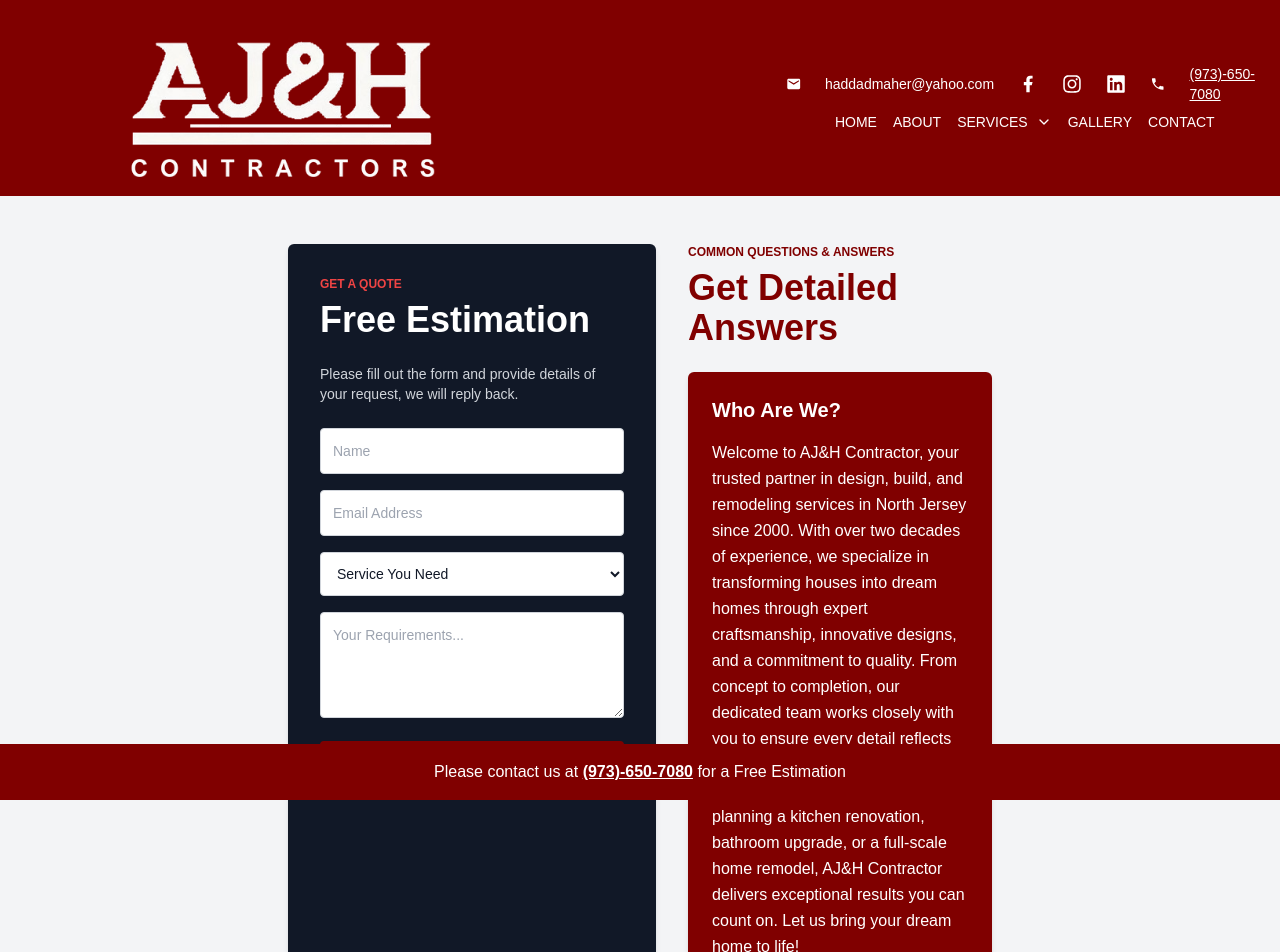
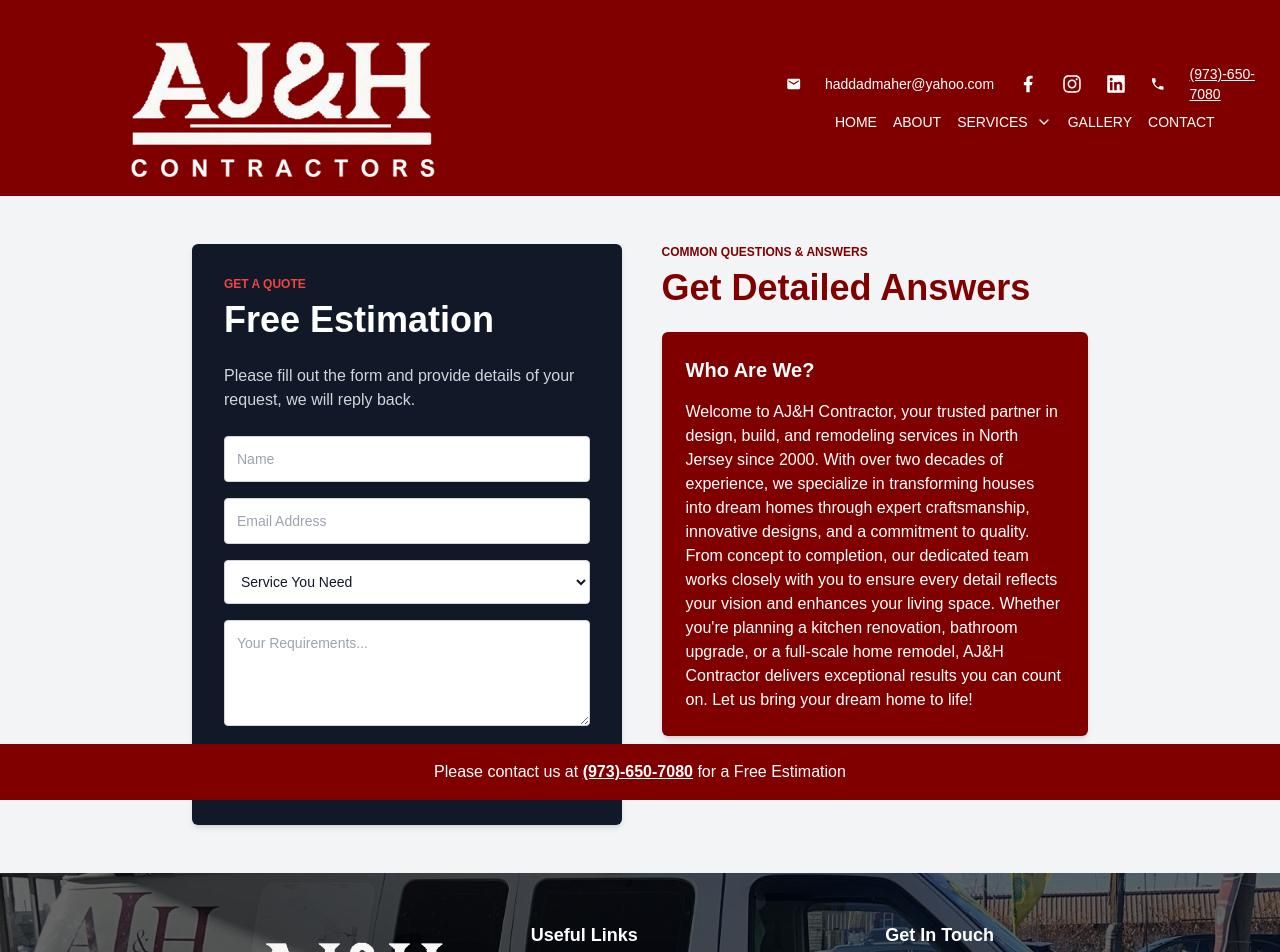
Before and after one commit to ajandhcontractors/live-site, a Next.js app: page /contact in a window 1280 px wide. Shown: the top 952 px of the page. Built offline with nearby package versions, Linux system fonts and the light colour scheme.

Commit message:
done changes

```diff
--- a/src/components/ContactSection.tsx
+++ b/src/components/ContactSection.tsx
@@ -46,14 +46,16 @@
   };
 
   return (
-    <div className="flex flex-col md:flex-row items-stretch justify-between w-full px-6 md:px-16 lg:px-72 py-12 bg-gray-100">
+    <div className="flex flex-col lg:flex-row items-stretch justify-between w-full px-4 sm:px-6 md:px-12 lg:px-24 xl:px-48 py-12 bg-gray-100 gap-10">
   {/* Left Section - Contact Form */}
-      <div className="w-full md:w-96 bg-gray-900 text-white p-8 rounded-md shadow-md">
+  <div className="w-full lg:w-1/2 bg-gray-900 text-white p-6 sm:p-8 rounded-md shadow-md">
     <h3 className="text-red-500 text-xs uppercase font-semibold mb-2">
       Get A Quote
     </h3>
-        <h2 className="text-3xl md:text-4xl font-bold mb-6">Free Estimation</h2>
-        <p className="text-sm text-gray-300 mb-6">
+    <h2 className="text-2xl sm:text-3xl md:text-4xl font-bold mb-6">
+      Free Estimation
+    </h2>
+    <p className="text-sm sm:text-base text-gray-300 mb-6">
       Please fill out the form and provide details of your request, we will
       reply back.
     </p>
@@ -80,7 +82,7 @@
       <div>
         <select
           name="service"
-              defaultValue="" // Use defaultValue for an initial value
+          defaultValue=""
           className="w-full p-3 text-sm bg-white text-gray-900 border border-gray-300 rounded focus:outline-none focus:ring focus:ring-red-500"
           required
         >
@@ -121,30 +123,32 @@
   </div>
 
   {/* Right Section - Q&A */}
-      <div className="w-full md:w-1/2 mb-8 md:mb-0 md:pl-8">
+  <div className="w-full lg:w-1/2">
     <h3 className="text-[#800000] text-xs uppercase font-semibold mb-2">
       Common Questions & Answers
     </h3>
-        <h2 className="text-3xl md:text-4xl font-bold mb-6 text-[#800000]">
+    <h2 className="text-2xl sm:text-3xl md:text-4xl font-bold mb-6 text-[#800000]">
       Get Detailed Answers
     </h2>
     <div className="bg-[#800000] shadow-md p-6 rounded-md">
-          <h4 className="text-xl font-semibold text-white mb-4">Who Are We?</h4>
-          <p className="text-white text-l leading-relaxed">
-            Welcome to AJ&H Contractor, your trusted partner in design, build,
-            and remodeling services in North Jersey since 2000. With over two
-            decades of experience, we specialize in transforming houses into
-            dream homes through expert craftsmanship, innovative designs, and a
-            commitment to quality. From concept to completion, our dedicated
-            team works closely with you to ensure every detail reflects your
-            vision and enhances your living space. Whether you&apos;re planning
-            a kitchen renovation, bathroom upgrade, or a full-scale home
-            remodel, AJ&H Contractor delivers exceptional results you can count
-            on. Let us bring your dream home to life!
+      <h4 className="text-lg sm:text-xl font-semibold text-white mb-4">
+        Who Are We?
+      </h4>
+      <p className="text-white text-sm sm:text-base leading-relaxed">
+        Welcome to AJ&H Contractor, your trusted partner in design, build, and
+        remodeling services in North Jersey since 2000. With over two decades of
+        experience, we specialize in transforming houses into dream homes through
+        expert craftsmanship, innovative designs, and a commitment to quality.
+        From concept to completion, our dedicated team works closely with you to
+        ensure every detail reflects your vision and enhances your living space.
+        Whether you&apos;re planning a kitchen renovation, bathroom upgrade, or a
+        full-scale home remodel, AJ&H Contractor delivers exceptional results you
+        can count on. Let us bring your dream home to life!
       </p>
     </div>
   </div>
 </div>
+
   );
 };
 
--- a/src/components/Testimonial.tsx
+++ b/src/components/Testimonial.tsx
@@ -63,9 +63,9 @@
                 key={index}
               >
                 <div className="flex items-center mb-4">
-                  <div className="bg-gray-700 w-[80px] h-[80px] mr-4 flex items-center justify-center text-white font-bold">
+                  {/* <div className="bg-gray-700 w-[80px] h-[80px] mr-4 flex items-center justify-center text-white font-bold">
                     80x80
-                  </div>
+                  </div> */}
                   <div>
                     <h3 className="text-lg font-semibold">
                       {testimonial.name}
--- a/src/components/WorkGallery.tsx
+++ b/src/components/WorkGallery.tsx
@@ -31,7 +31,7 @@
   };
 
   return (
-    <div className="bg-white px-8 py-2">
+    <div className="bg-white px-8 py-2 pb-10">
       <h5 className="text-xl font-bold text-center text-[#800000] my-4">
         WORK GALLERY
       </h5>
--- a/src/components/footersection/FooterRightSection.tsx
+++ b/src/components/footersection/FooterRightSection.tsx
@@ -10,20 +10,20 @@
         <div>
           <h3 className="font-semibold">GENERAL QUERIES</h3>
           <div className="flex items-center justify-center sm:justify-start space-x-2">
-            <a href="tel:9736507080" className="hover:text-red-500">
+            <a href="tel:9736507080" className="hover:text-red-800">
               (973)-650-7080
             </a>
           </div>
           <div className="flex flex-col items-center sm:items-start space-y-2">
             <a
               href="mailto:haddadmaher@yahoo.com"
-              className="hover:text-red-500"
+              className="hover:text-red-800"
             >
               haddadmaher@yahoo.com
             </a>
             <a
               href="mailto:info@ajhcontractors.com"
-              className="hover:text-red-500"
+              className="hover:text-red-800"
             >
               info@ajhcontractors.com
             </a>
--- a/src/components/servicepages/BathroomRemodelingContent.tsx
+++ b/src/components/servicepages/BathroomRemodelingContent.tsx
@@ -153,7 +153,15 @@
 
         {/* Contact Info */}
         <div className="text-lg text-gray-800 dark:text-white">
-          <p>Phone: (973) 650-7080</p>
+         <p>
+    Phone:{' '}
+    <a
+      href="tel:9736507080"
+      className="text-blue-500 dark:text-blue-400 font-medium hover:underline"
+    >
+      (973)-650-7080
+    </a>
+  </p>
           <p>
             Email:{' '}
             <a
--- a/src/components/servicepages/Drywall.tsx
+++ b/src/components/servicepages/Drywall.tsx
@@ -148,7 +148,15 @@
 
         {/* Contact Info */}
         <div className="text-lg text-gray-800 dark:text-white">
-          <p>Phone: (973) 650-7080</p>
+         <p>
+    Phone:{' '}
+    <a
+      href="tel:9736507080"
+      className="text-blue-500 dark:text-blue-400 font-medium hover:underline"
+    >
+      (973)-650-7080
+    </a>
+  </p>
           <p>
             Email:{' '}
             <a
--- a/src/components/servicepages/HardwoodFlooringSection.tsx
+++ b/src/components/servicepages/HardwoodFlooringSection.tsx
@@ -142,18 +142,27 @@
 
         {/* Contact Info */}
         <div className="text-lg text-gray-800 dark:text-white">
-          <p>Phone: (973)-650-7080</p>
+  <p>
+    Phone:{' '}
+    <a
+      href="tel:9736507080"
+      className="text-blue-500 dark:text-blue-400 font-medium hover:underline"
+    >
+      (973)-650-7080
+    </a>
+  </p>
   <p>
     Email:{' '}
     <a
       href="mailto:haddadmaher@yahoo.com"
-              className="text-blue-500 dark:text-blue-400"
+      className="text-blue-500 dark:text-blue-400 font-medium hover:underline"
     >
       haddadmaher@yahoo.com
     </a>
   </p>
   <p>Address: 525 Lafayette Ave, Hawthrone, NJ 07506</p>
 </div>
+
       </div>
     </div>
   );
--- a/src/components/servicepages/KitchenSection.tsx
+++ b/src/components/servicepages/KitchenSection.tsx
@@ -151,7 +151,15 @@
 
         {/* Contact Info */}
         <div className="text-lg text-gray-800 dark:text-white">
-          <p>Phone: (973) 650-7080</p>
+         <p>
+    Phone:{' '}
+    <a
+      href="tel:9736507080"
+      className="text-blue-500 dark:text-blue-400 font-medium hover:underline"
+    >
+      (973)-650-7080
+    </a>
+  </p>
           <p>
             Email:{' '}
             <a
--- a/src/components/servicepages/PaintingSection.tsx
+++ b/src/components/servicepages/PaintingSection.tsx
@@ -155,7 +155,15 @@
 
         {/* Contact Info */}
         <div className="text-lg text-gray-800 dark:text-white">
-          <p>Phone: (973) 650-7080</p>
+          <p>
+    Phone:{' '}
+    <a
+      href="tel:9736507080"
+      className="text-blue-500 dark:text-blue-400 font-medium hover:underline"
+    >
+      (973)-650-7080
+    </a>
+  </p>
           <p>
             Email:{' '}
             <a
--- a/src/components/servicepages/TilesSection.tsx
+++ b/src/components/servicepages/TilesSection.tsx
@@ -152,7 +152,15 @@
 
         {/* Contact Info */}
         <div className="text-lg text-gray-800 dark:text-white">
-          <p>Phone: (973) 650-7080</p>
+          <p>
+    Phone:{' '}
+    <a
+      href="tel:9736507080"
+      className="text-blue-500 dark:text-blue-400 font-medium hover:underline"
+    >
+      (973)-650-7080
+    </a>
+  </p>
           <p>
             Email:{' '}
             <a
```
Also changed, not shown: src/components/footersection/Footer.tsx (+6 -6 lines), src/components/herosection/HeroSection.tsx (+5 -4 lines). Lines whose indentation alone changed are shown as unchanged.
